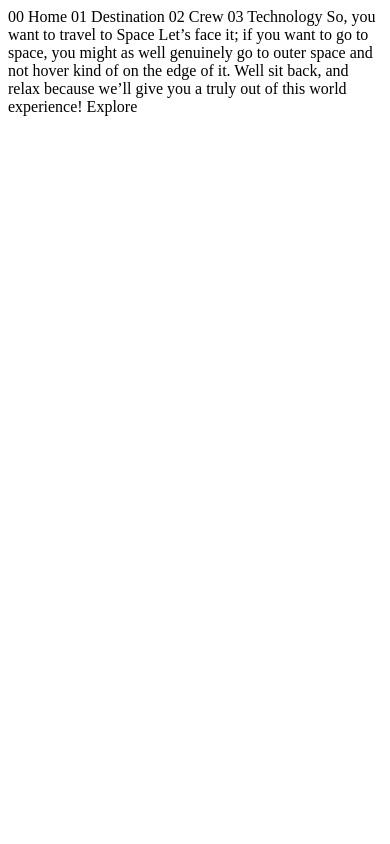
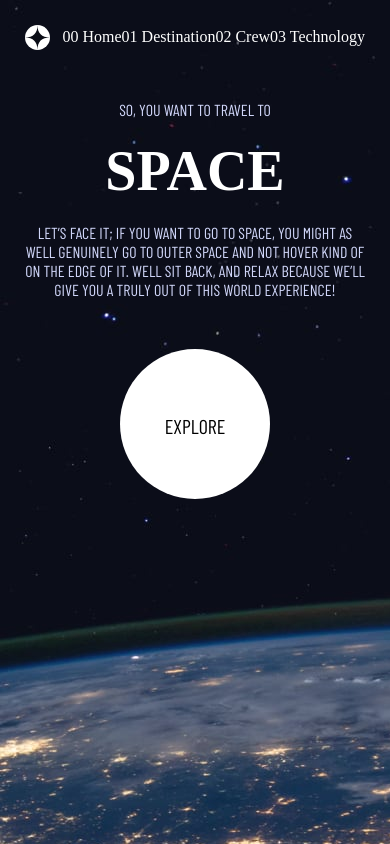
Before and after one commit to Jitesh117/space-tourism-website, a plain HTML site: page index.html in a window 390 px wide. Drawn offline with nearby package versions, Linux system fonts and the light colour scheme; a web font is replaced by a local one.

Commit message:
almost completed mobile layout

```diff
--- a/index.html
+++ b/index.html
@@ -1,28 +1,43 @@
 <!DOCTYPE html>
 <html lang="en">
   <head>
-  <meta charset="UTF-8">
-  <meta name="viewport" content="width=device-width, initial-scale=1.0">
+    <meta charset="UTF-8" />
+    <meta name="viewport" content="width=device-width, initial-scale=1.0" />
 
-  <link rel="icon" type="image/png" sizes="32x32" href="./assets/favicon-32x32.png">
-
+    <link
+      rel="icon"
+      type="image/png"
+      sizes="32x32"
+      href="./assets/favicon-32x32.png"
+    />
+    <link rel="stylesheet" href="./styles/index.css" />
     <title>Frontend Mentor | Space tourism website</title>
   </head>
   <body>
-
     <main>
-  00 Home
-  01 Destination
-  02 Crew
-  03 Technology
-
-  So, you want to travel to
-  Space
-  Let’s face it; if you want to go to space, you might as well genuinely go to
-  outer space and not hover kind of on the edge of it. Well sit back, and relax
-  because we’ll give you a truly out of this world experience!
-
-  Explore
+      <nav>
+        <img src="./assets/shared/logo.svg" alt="" />
+        <img id="menubutton" src="./assets/shared/icon-hamburger.svg" alt="" />
+        <div class="hamburger">
+          <a href="#"> 00 Home </a>
+          <a href="#"> 01 Destination </a>
+          <a href="#"> 02 Crew </a>
+          <a href="#"> 03 Technology </a>
+        </div>
+      </nav>
+      <div class="text">
+        <p>So, you want to travel to</p>
+        <h1>Space</h1>
+        <p>
+          Let’s face it; if you want to go to space, you might as well genuinely
+          go to outer space and not hover kind of on the edge of it. Well sit
+          back, and relax because we’ll give you a truly out of this world
+          experience!
+        </p>
+      </div>
+      <div class="explore">
+        <span>Explore</span>
+      </div>
     </main>
   </body>
 </html>
--- /dev/null
+++ b/styles/index.css
@@ -0,0 +1,122 @@
+@import url("https://fonts.googleapis.com/css2?family=Barlow+Condensed&family=Bellefair&display=swap");
+* {
+  margin: 0;
+  padding: 0;
+  box-sizing: border-box;
+}
+:root {
+  --lblue: #d0d6f9;
+  --dblue: #0b0d17;
+  --white: #ffffff;
+}
+h1 {
+  color: white;
+  font-family: "Bellefair", serif;
+  text-transform: uppercase;
+  font-size: 56px;
+}
+p {
+  color: var(--lblue);
+  text-transform: uppercase;
+  font-family: "Barlow Condensed", sans-serif;
+}
+@media screen and (max-width: 375px) {
+  body {
+    background: url(./../assets/home/background-home-mobile.jpg);
+    text-align: center;
+  }
+  main {
+    margin: 6.4%;
+  }
+  /* navbar */
+  nav {
+    display: flex;
+    justify-content: space-between;
+  }
+  nav img {
+    width: 10%;
+  }
+  .hamburger {
+    display: none;
+  }
+  /* navbar */
+  /* text section */
+  .text {
+    margin-top: 50px;
+  }
+  .text p {
+    margin-top: 20px;
+  }
+  .text h1 {
+    margin-top: 20px;
+  }
+  /* text section */
+  .explore {
+    font-family: "Barlow Condensed", sans-serif;
+    text-transform: uppercase;
+    font-size: 20px;
+    background-color: white;
+    width: 150px;
+    height: 150px;
+    margin-top: 50px;
+    margin-left: auto;
+    margin-right: auto;
+    padding-top: 65px;
+    border-radius: 50%;
+  }
+}
+@media screen and (min-width: 376px) and (max-width: 768px) {
+  body {
+    background: url(./../assets/home/background-home-tablet.jpg);
+    text-align: center;
+  }
+  main {
+    margin: 6.4%;
+  }
+  /* navbar */
+  nav {
+    display: flex;
+    justify-content: space-between;
+    align-items: center;
+  }
+  nav img {
+    width: 8%;
+    max-width: 25px;
+  }
+  .hamburger {
+    display: flex;
+    justify-content: space-between;
+  }
+  .hamburger a {
+    text-decoration: none;
+    color: white;
+  }
+  /* navbar */
+  /* text section */
+  .text {
+    margin-top: 50px;
+  }
+  .text p {
+    margin-top: 20px;
+  }
+  .text h1 {
+    margin-top: 20px;
+  }
+  /* text section */
+  .explore {
+    font-family: "Barlow Condensed", sans-serif;
+    text-transform: uppercase;
+    font-size: 20px;
+    background-color: white;
+    width: 150px;
+    height: 150px;
+    margin-top: 50px;
+    margin-left: auto;
+    margin-right: auto;
+    padding-top: 65px;
+    border-radius: 50%;
+  }
+  #menubutton {
+    display: none;
+  }
+}
```
Lines whose indentation alone changed are shown as unchanged.
